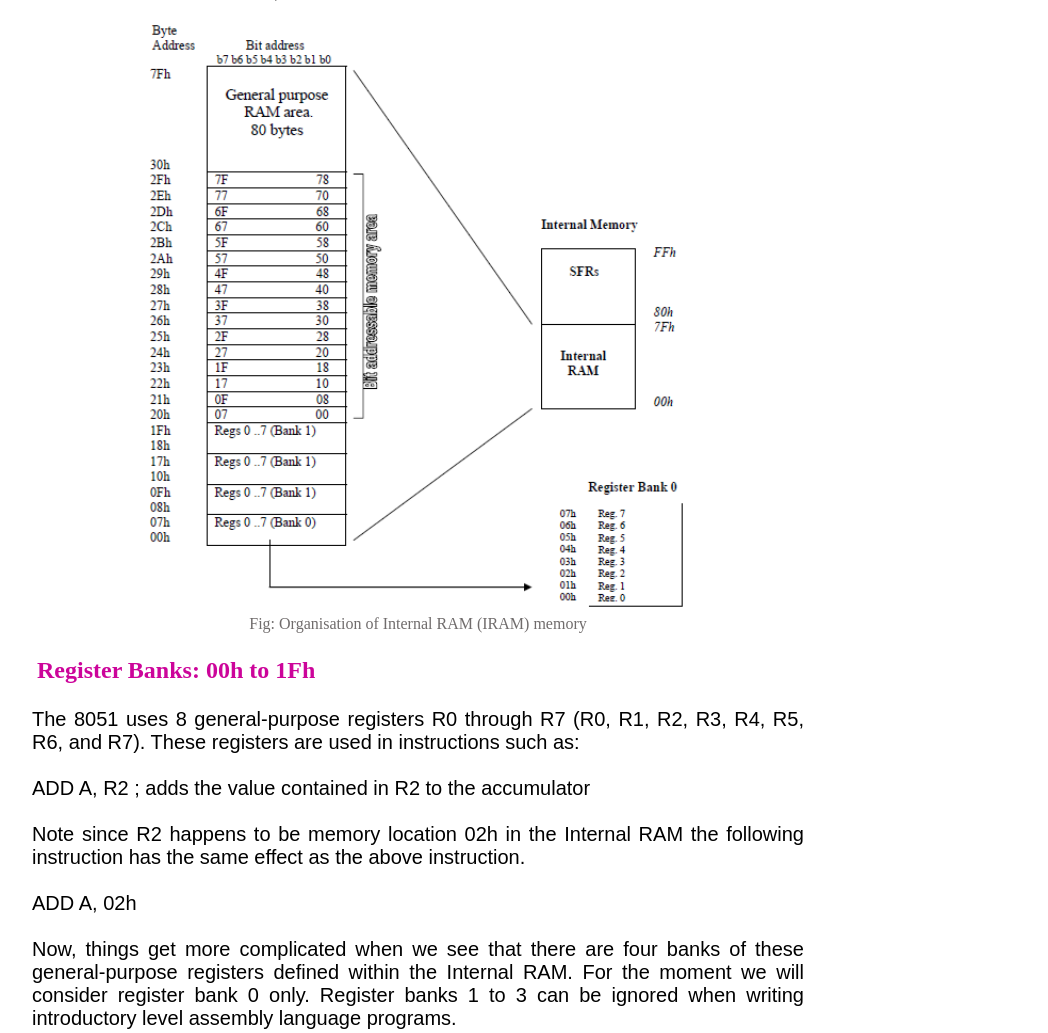
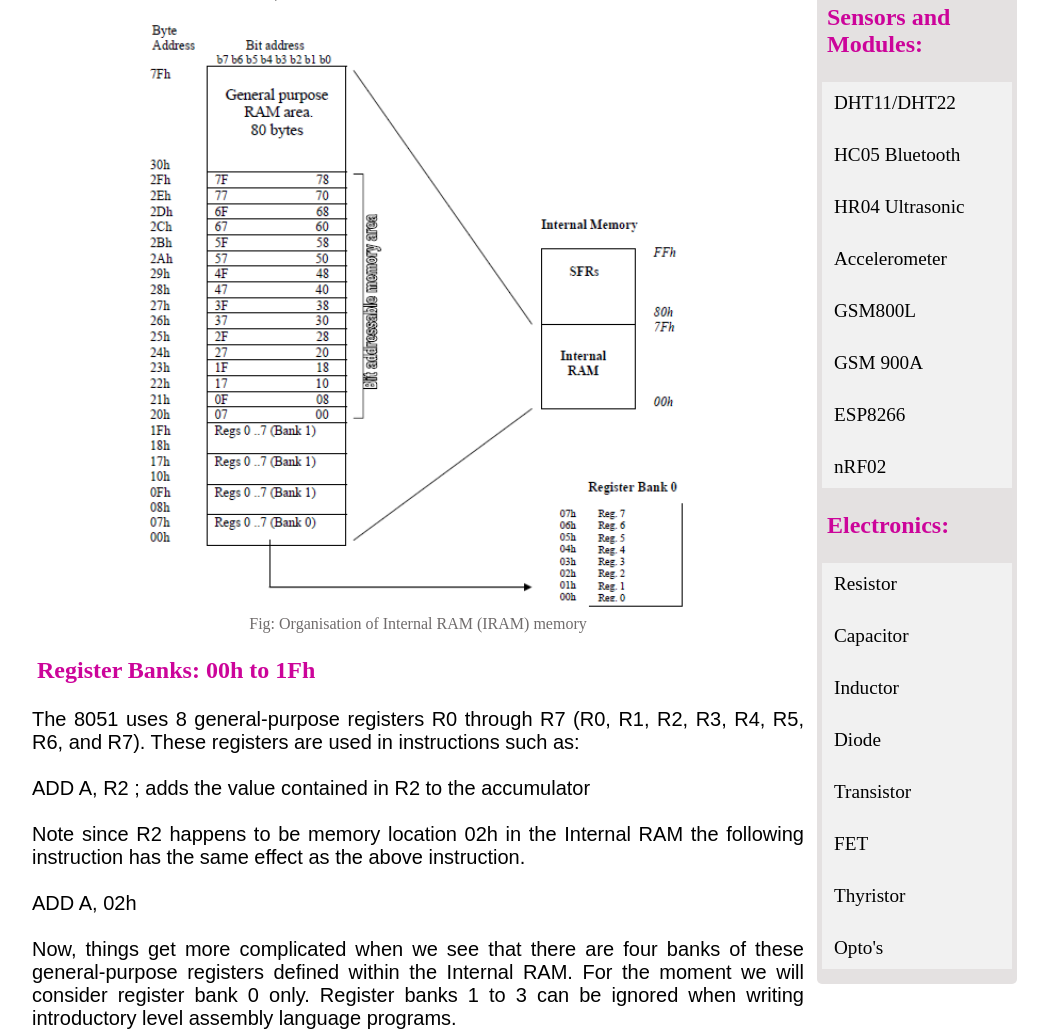
Before and after one commit to gmostofabd/8051-Architecture, a plain HTML site: page index.html in a window 1280 px wide. Shown: the part 3857-4890 px from the top of the page, without its empty margins (120-1168 px from the left). Drawn offline with nearby package versions, Linux system fonts and the light colour scheme.

Commit message:
Update sidebar1.html

```diff
--- a/assets/sidebar1.html
+++ b/assets/sidebar1.html
@@ -1,5 +1,3 @@
-
-
 <div id="exp_lst_cont"><h3>Lesson PDF</h3></div>
 
 <div id="exp_lst_cont">
@@ -75,4 +73,28 @@
         <li><a href="https://x-icon/">Digital Logic Trainer</a></li>
       </ul>
 
+    <h3>Sensors and Modules:</h3>
+      <ul class="ul_exp">
+        <li><a href="https://x-icon/">DHT11/DHT22</a></li>
+        <li><a href="https://x-icon/">HC05 Bluetooth</a></li>
+        <li><a href="https://x-icon/">HR04 Ultrasonic</a></li>
+        <li><a href="https://x-icon/">Accelerometer</a></li>
+        <li><a href="https://x-icon/">GSM800L</a></li>
+        <li><a href="https://x-icon/">GSM 900A</a></li>
+        <li><a href="https://x-icon/">ESP8266</a></li>
+        <li><a href="https://x-icon/">nRF02</a></li>
+      </ul>
+
+    <h3>Electronics:</h3>
+      <ul class="ul_exp">
+        <li><a href="https://x-icon/">Resistor</a></li>
+        <li><a href="https://x-icon/">Capacitor</a></li>
+        <li><a href="https://x-icon/">Inductor</a></li>
+        <li><a href="https://x-icon/">Diode</a></li>
+        <li><a href="https://x-icon/">Transistor</a></li>
+        <li><a href="https://x-icon/">FET</a></li>
+        <li><a href="https://x-icon/">Thyristor</a></li>
+        <li><a href="https://x-icon/">Opto's</a></li>
+      </ul>
+
 </div>
```
